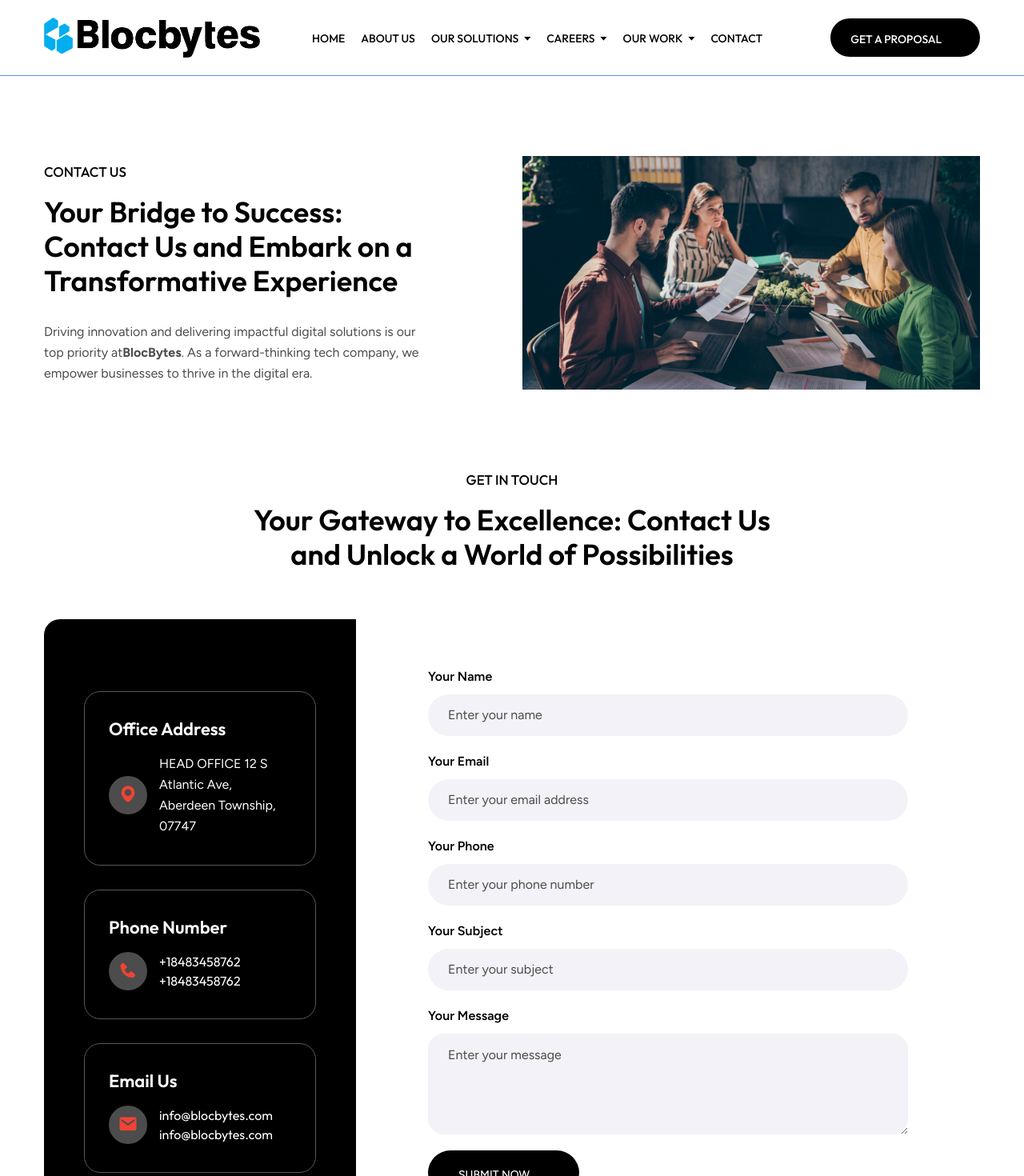
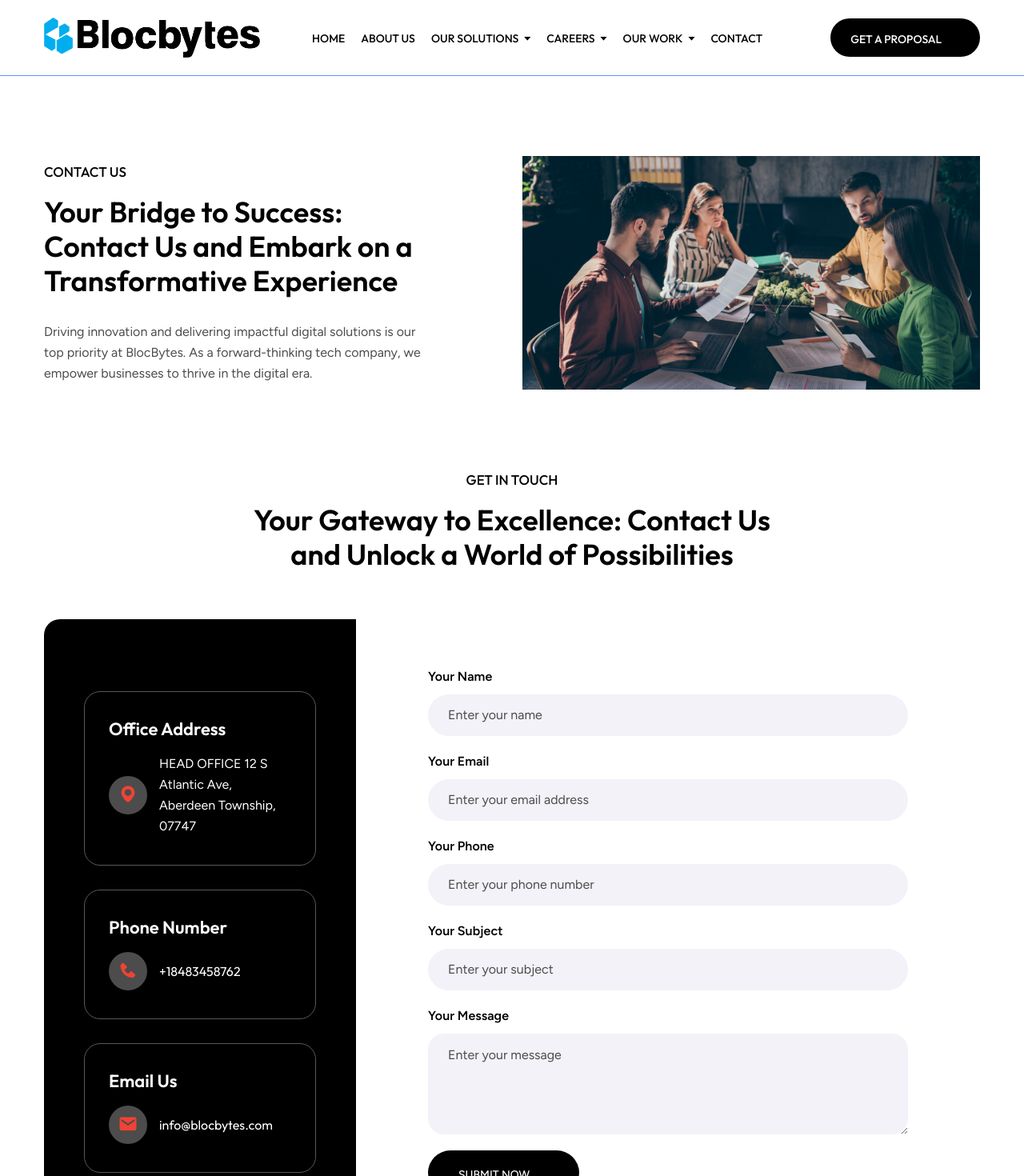
Before and after one commit to arslan7676/blockbytes, a Next.js app: page /contact-us in a window 1280 px wide. Shown: the top 1470 px of the page at 80% size. Built offline with nearby package versions, Linux system fonts and the light colour scheme; some icons are missing.

Commit message:
updated code

```diff
--- a/src/components/ContactUs/ContactInfo.tsx
+++ b/src/components/ContactUs/ContactInfo.tsx
@@ -30,9 +30,6 @@ const ContactInfo = () => {
               <a href="+18483458762" className="block hover:text-[#EF4335]">
               +18483458762
               </a>
-              <a href="+18483458762" className="block hover:text-[#EF4335]">
-              +18483458762
-              </a>
             </div>
           </div>
         </div>
@@ -52,12 +49,6 @@ const ContactInfo = () => {
               >
                 info@blocbytes.com
               </a>
-              <a
-                href="mailto:info@adla.com"
-                className="block hover:text-[#EF4335]"
-              >
-              info@blocbytes.com
-              </a>
             </div>
           </div>
         </div>
--- a/src/components/ContactUs/ContactUsHeader.tsx
+++ b/src/components/ContactUs/ContactUsHeader.tsx
@@ -21,8 +21,7 @@ const ContactUsHeader = () => {
               </h2>
 
               <p>
-                Driving innovation and delivering impactful digital solutions is our top priority at
-                <strong>BlocBytes</strong>. As a forward-thinking tech company, we empower businesses to thrive in the digital era.
+              Driving innovation and delivering impactful digital solutions is our top priority at BlocBytes. As a forward-thinking tech company, we empower businesses to thrive in the digital era.
               </p>
 
             </div>
```
